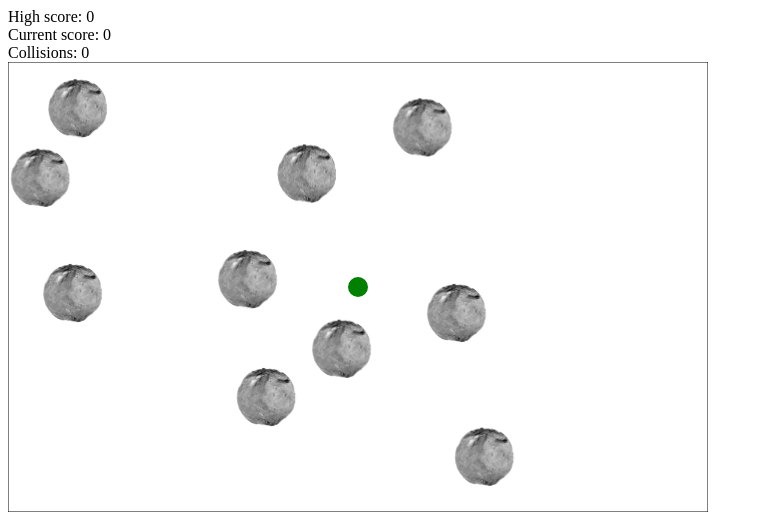
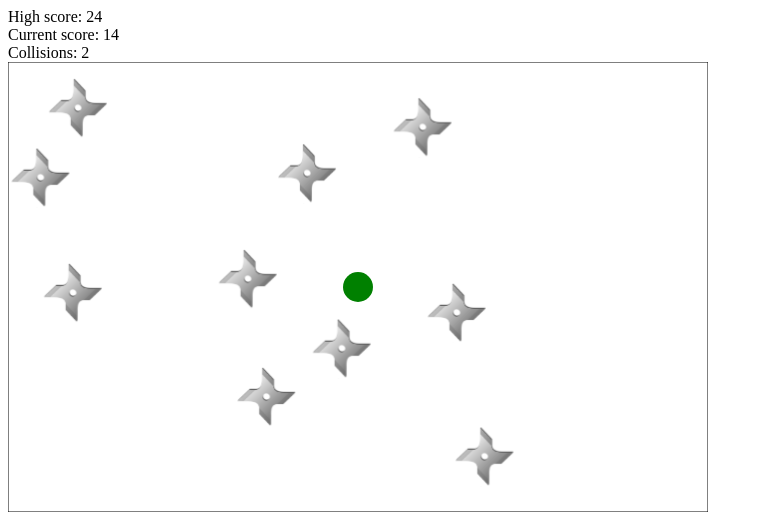
Before and after one commit to vichen/watchout, a website: page client/index.html in a window 1280 px wide. Shown: the whole page, without its empty margins (0-763 px from the left). Drawn offline with Linux system fonts and the light colour scheme.

Commit message:
added spinning shurikens

```diff
--- a/client/index.html
+++ b/client/index.html
@@ -6,9 +6,9 @@
   <body>
     <div class="scoreboard">
       <!-- Modify the scoreboard when important events occur in your game! -->
-      <div class="highscore">High score: <span>0</span></div>
-      <div class="current">Current score: <span>0</span></div>
-      <div class="collisions">Collisions: <span>0</span></div>
+      <div class="highscore">High score: <span class="highScoreSpan">0</span></div>
+      <div class="current">Current score: <span class="curScoreSpan">1000</span></div>
+      <div class="collisions">Collisions: <span class="collisionsSpan">0</span></div>
     </div>
     <div class="board"><div class="mouse"></div></div>
     <script src="lib/d3.js" charset="utf-8"></script>
--- a/client/watchout.js
+++ b/client/watchout.js
@@ -5,8 +5,12 @@ var gameVars = {
   width: 700,
   height: 450,
   enemyR: 30,
-  playerR: 10,
-  numEnemies: 0
+  playerR: 15,
+  numEnemies: 0,
+  currentScore: 0,
+  highScore: 0,
+  collisions: 0,
+  hasCollided: false,
 };
 
 var initGame = function(myGameVars) {
@@ -18,8 +22,7 @@ var initGame = function(myGameVars) {
       .attr('width', gameVars.width)
       .attr('height', gameVars.height);
 
-    myGameVars.svgContainer
-      .append('rect')
+    myGameVars.svgContainer.append('rect')
       .attr('x', 0)
       .attr('y', 0)
       .attr('width', gameVars.width)
@@ -28,14 +31,14 @@ var initGame = function(myGameVars) {
       .attr('fill', 'none')
       .attr('stroke-width', 'black');
 
-    myGameVars.svgContainer
-      .append('svg:pattern')
+    myGameVars.svgContainer.append('svg:pattern')
       .attr('id', 'asteroidPattern')
       .attr('width', 1)
       .attr('height', 1)
       .attr('patternUnits', 'objectBoundingBox')
       .append('svg:image')
-      .attr('xlink:href', 'asteroid.png')
+      .attr('xlink:href', 'shuriken.png')
+      .attr('id', 'asteroidPicture')
       .attr('width', 60)
       .attr('height', 60)
       .attr('x', 0)
@@ -97,31 +100,9 @@ var moveEnemies = function() {
     .attr('cx', function(d) { return d.x; })
     .attr('cy', function(d) { return d.y; })
     .tween('custom', tweenCollision);
+
+  gameVars.hasCollided = false;
 };
-
-/*
-var collide = function() {
-  var enemyCircles = d3.select('body').selectAll('#enemyCircle');
-  var player = d3.select('#playerCircle');
-  var playerX = player.attr('cx');
-  var playerY = player.attr('cy');
-  var radiusSum = gameVars.enemyR + gameVars.playerR;
-
-  enemyCircles.each(function(d, i) {
-    var enemyX = d3.select(this).attr('cx');
-    var enemyY = d3.select(this).attr('cy');
-
-
-    var separation = Math.sqrt(Math.pow(enemyX - playerX, 2) +
-                    Math.pow(enemyY - playerY, 2));
-
-    if (separation < radiusSum) {
-      console.log('collision');
-    }
-
-  });
-};
-*/
 
 var tweenCollision = function() {
   var enemy = d3.select(this);
@@ -138,9 +119,15 @@ var tweenCollision = function() {
                     Math.pow(enemyY - playerY, 2));
 
     if (separation < radiusSum) {
-      console.log('collision');
+      if (gameVars.currentScore > gameVars.highScore) {
+        gameVars.highScore = gameVars.currentScore;
+      }
+      gameVars.currentScore = 0;
+      if (!gameVars.hasCollided) {
+        gameVars.collisions++;
+      }
+      gameVars.hasCollided = true;
     }
-
   };
 };
 
@@ -149,3 +136,9 @@ initGame(gameVars);
 addEnemy(gameVars, 10);
 addPlayer();
 setInterval(moveEnemies, 1000);
+setInterval(function() {
+  gameVars.currentScore++;
+  d3.select('.highScoreSpan').text(gameVars.highScore);
+  d3.select('.curScoreSpan').text(gameVars.currentScore);
+  d3.select('.collisionsSpan').text(gameVars.collisions);
+}, 100);
```
Also changed, not shown: client/styles.css (+18 -2 lines), client/shuriken.png (added).
